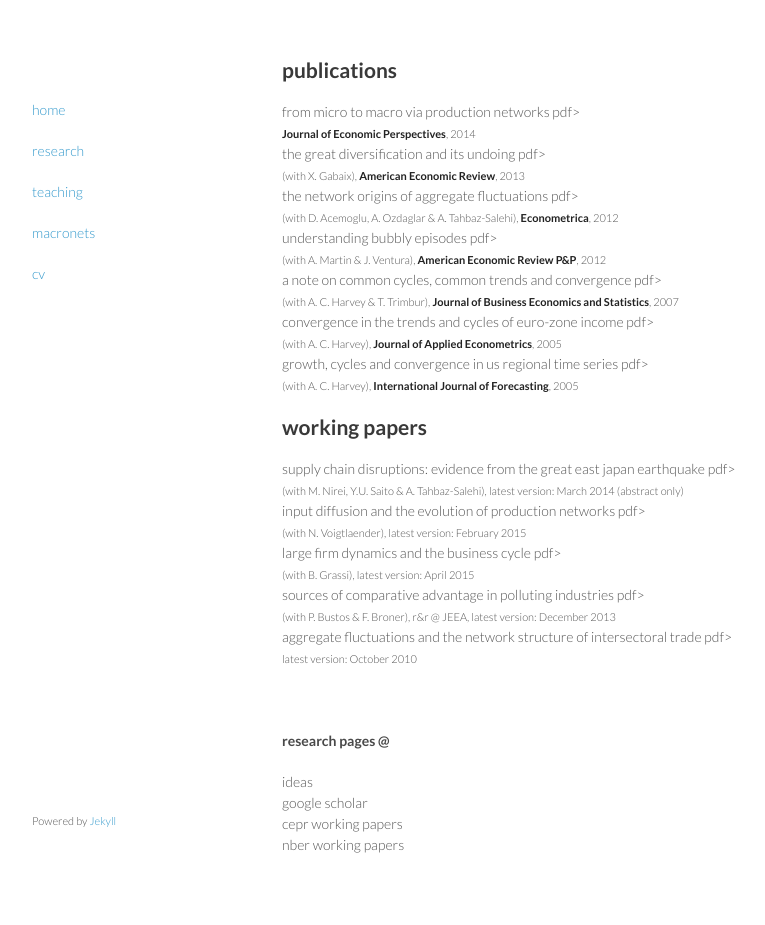
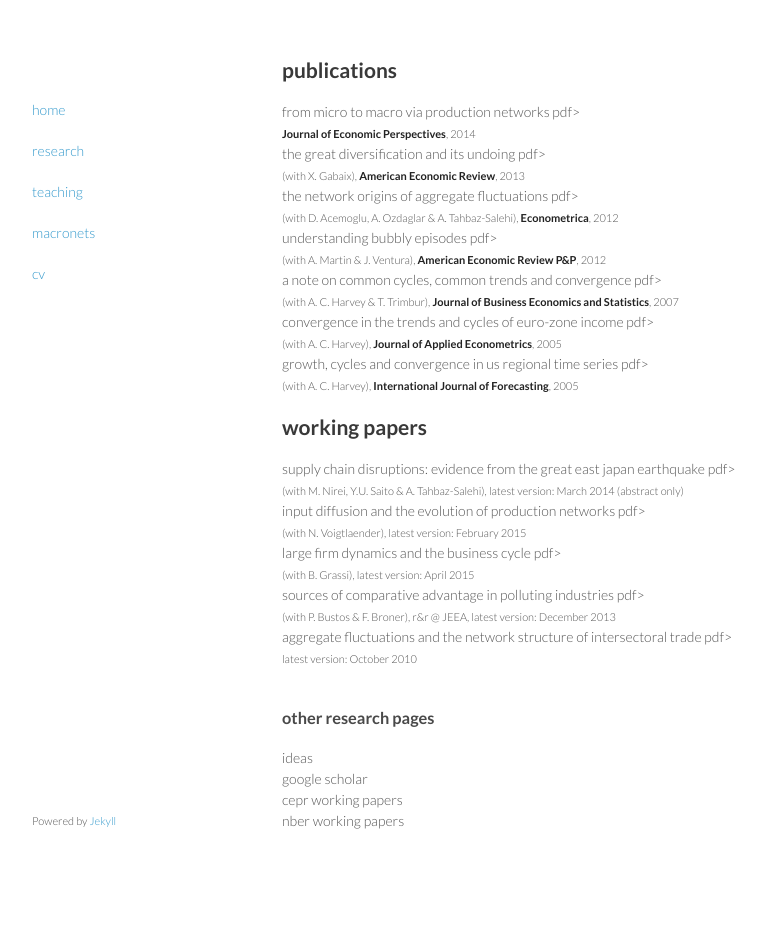
Before and after one commit to Vasco-M-Carvalho/vasco-m-carvalho.github.io, a Jekyll site: the page built from research.html, in a window 1280 px wide. Shown: the whole page, without its empty margins (233-998 px from the left). Built offline with Jekyll 4.4.1, drawn with Linux system fonts in a browser that asks for light colours; after the commit the page ends 901 px from its top, so only the background shows below that.

Commit message:
Update research.html

```diff
--- a/research.html
+++ b/research.html
@@ -37,9 +37,8 @@ supply chain disruptions: evidence from the great east japan earthquake pdf>
 </p>
 
 <br>
-<br>
 
-<h4 id="welcome">research pages @</h4>
+<h3 id="welcome">other research pages</h3>
 <p>
 ideas
 <br>google scholar
```
